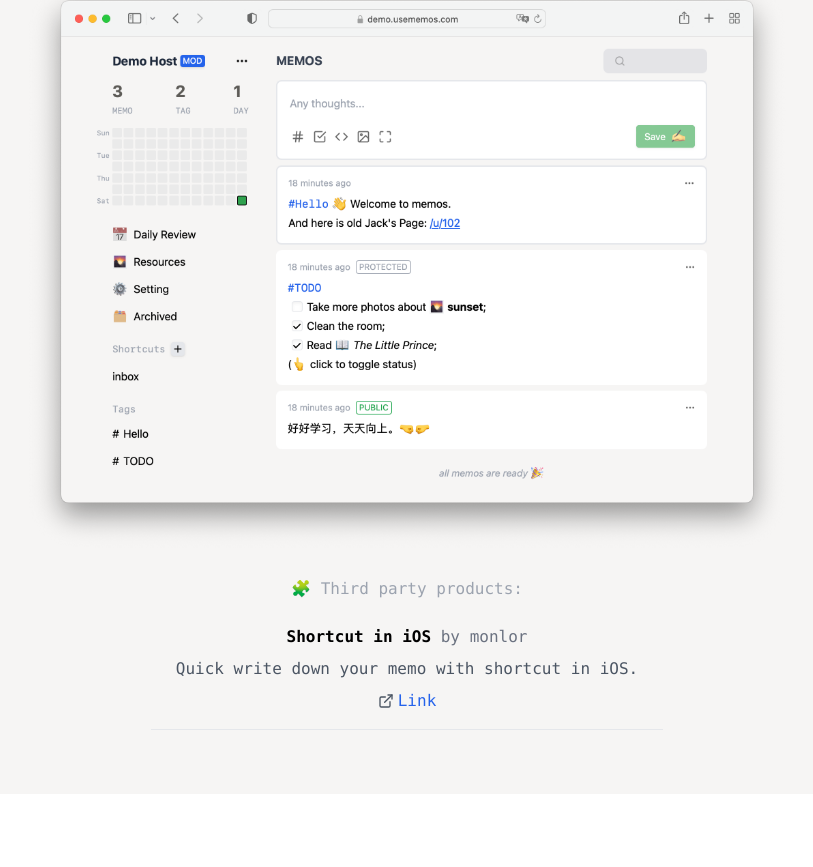
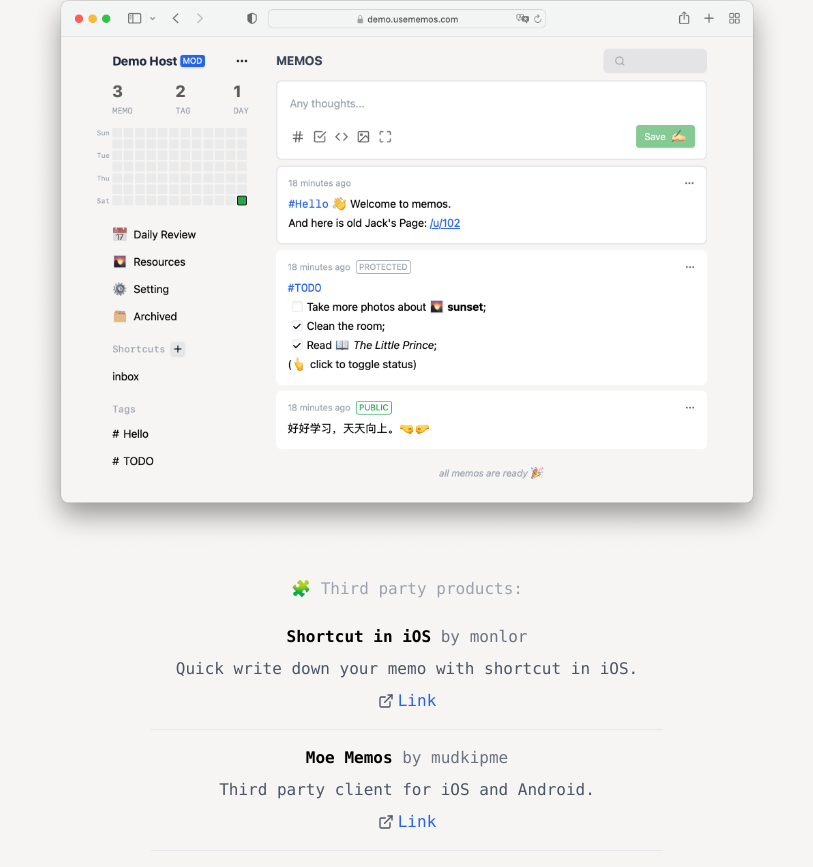
Before and after one commit to usememos/dotcom, a Next.js app: page / in a window 1280 px wide. Shown: the part 361-1228 px from the top of the page, without its empty margins (233-1046 px from the left). Before the commit the page ends 1155 px from the top, so only its background shows below. Built offline with nearby package versions, Linux system fonts and the light colour scheme.

Commit message:
feat: add Moe Memos to third party products (#2)

```diff
--- a/components/ThirdParty.tsx
+++ b/components/ThirdParty.tsx
@@ -14,6 +14,12 @@ const THIRD_PARTY_LIST: ThirdPartyItem[] = [
     author: "monlor",
     description: "Quick write down your memo with shortcut in iOS.",
     link: "https://github.com/usememos/memos/discussions/52",
+  },
+  {
+    name: "Moe Memos",
+    author: "mudkipme",
+    description: "Third party client for iOS and Android.",
+    link: "https://memos.moe",
   },
 ];
 
```
